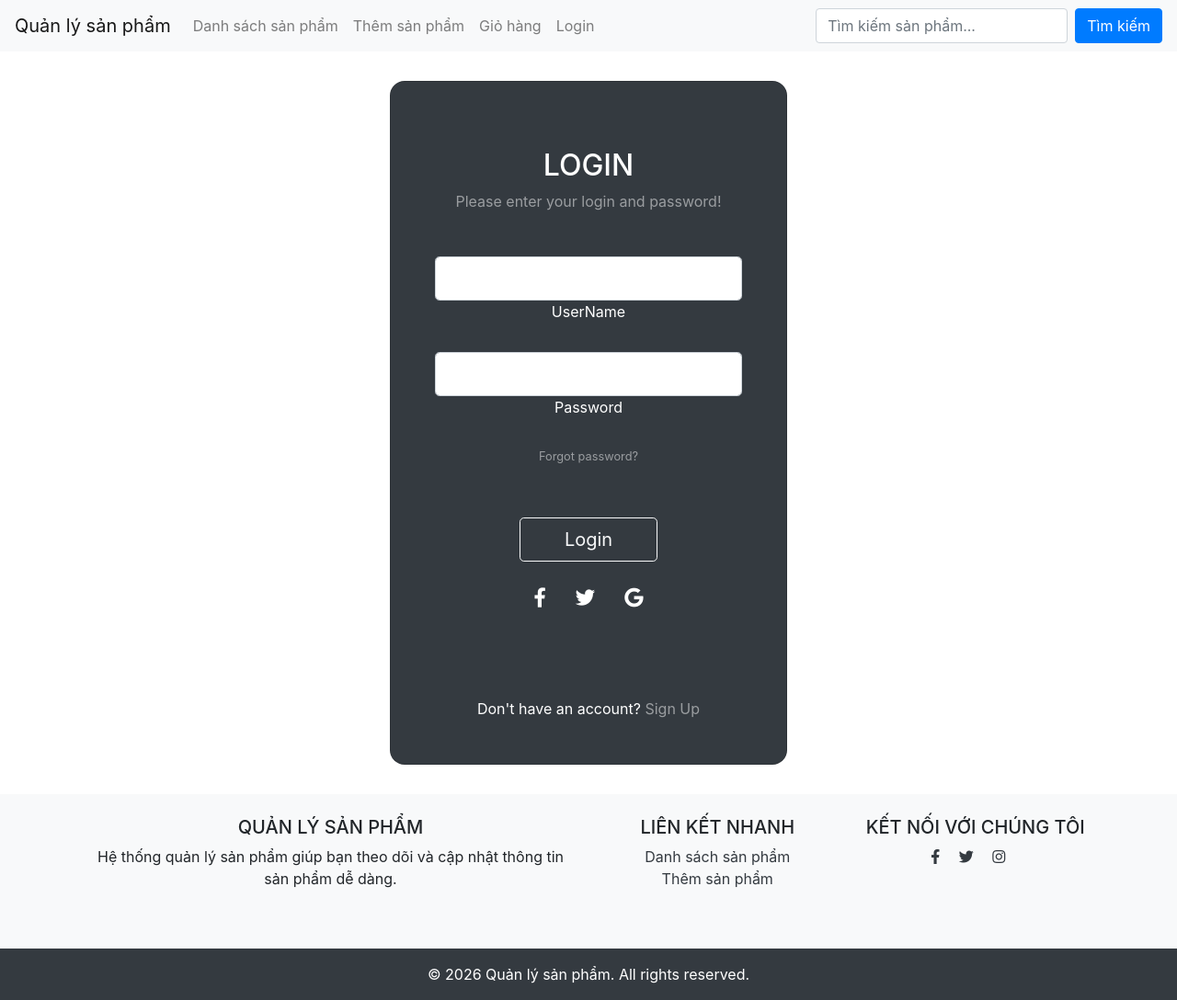
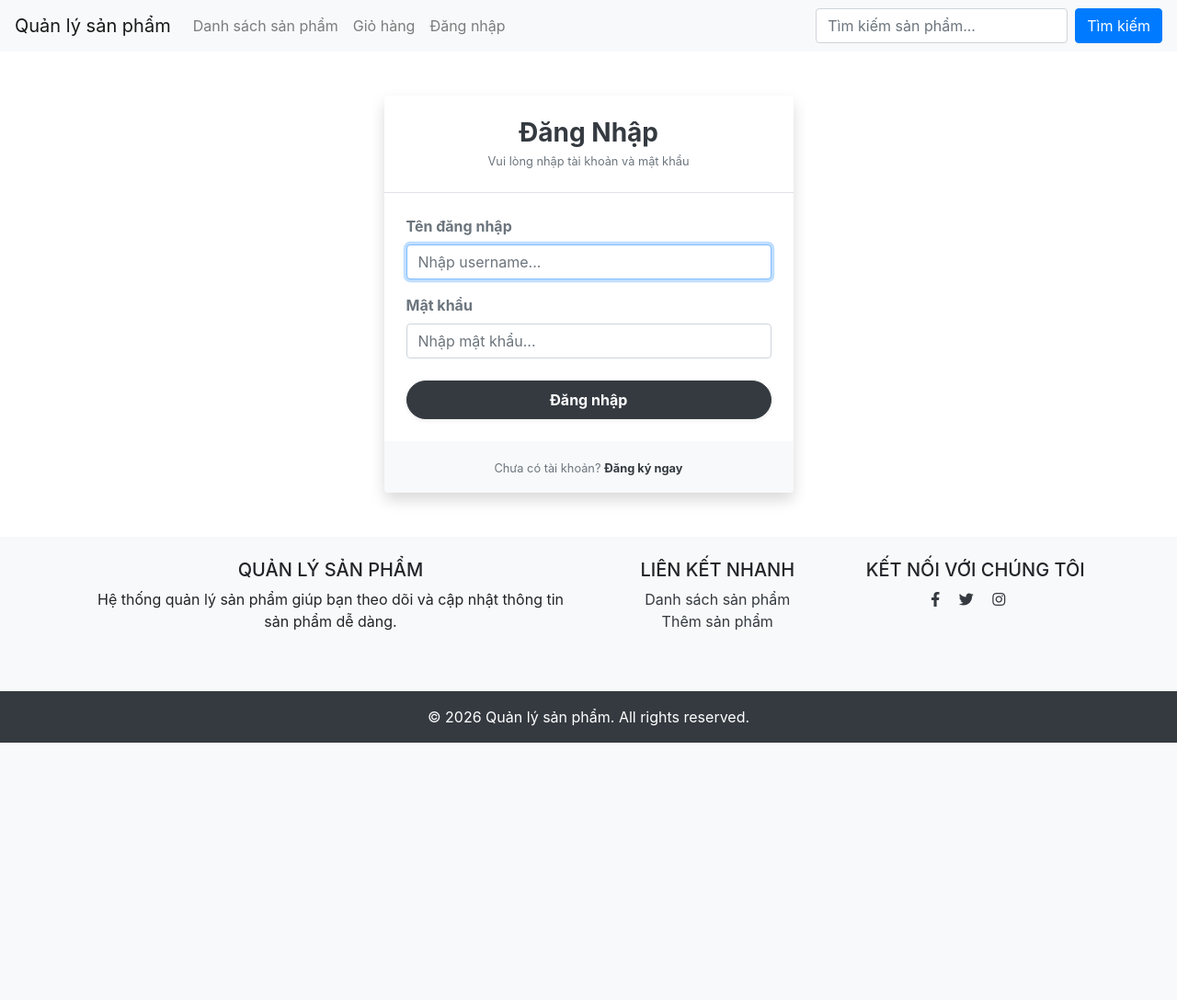
Before and after one commit to nguyexndii/web-php, a PHP site: page /account/login in a window 1280 px wide. Shown: the whole page at 92% size. After the commit the page ends 808 px from the top, so only its background shows below. Run offline with PHP 8.4, Linux system fonts and the light colour scheme; some libraries are stand-ins or nearby versions.

Commit message:
Hoan thanh bai tap buoi 3: Gio hang va Phan quyen, lam dep giao dien account

```diff
--- a/app/controllers/AccountController.php
+++ b/app/controllers/AccountController.php
@@ -46,7 +46,7 @@ class AccountController {
             } else {
                 $result = $this->accountModel->save($username, $fullName, $password, $role);
                 if ($result) {
-                    header('Location: /webbanhang/account/login');
+                    header('Location: ' . BASE_PATH . '/account/login');
                     exit;
                 }
             }
@@ -58,7 +58,7 @@ class AccountController {
         SessionHelper::start();
         unset($_SESSION['username']);
         unset($_SESSION['role']);
-        header('Location: /webbanhang/product');
+        header('Location: ' . BASE_PATH . '/product');
         exit;
     }
 
@@ -73,7 +73,7 @@ class AccountController {
                 SessionHelper::start();
                 $_SESSION['username'] = $account->username;
                 $_SESSION['role'] = $account->role;
-                header('Location: /webbanhang/product');
+                header('Location: ' . BASE_PATH . '/product');
                 exit;
             } else {
                 $error = $account ? "Mật khẩu không đúng!" : "Không tìm thấy tài khoản!";
--- a/app/controllers/DefaultController.php
+++ b/app/controllers/DefaultController.php
@@ -2,7 +2,7 @@
 class DefaultController {
     // Tự động chuyển hướng từ trang chủ sang danh sách sản phẩm để tránh lỗi màn hình trống
     public function index() {
-        header('Location: /webbanhang/Product');
+        header('Location: ' . BASE_PATH . '/Product');
         exit();
     }
 }
--- a/app/helpers/SessionHelper.php
+++ b/app/helpers/SessionHelper.php
@@ -24,5 +24,11 @@ class SessionHelper {
         self::start();
         return $_SESSION['role'] ?? 'guest';
     }
+
+    // Thêm phương thức kiểm tra role cụ thể
+    public static function hasRole($role) {
+        self::start();
+        return isset($_SESSION['role']) && $_SESSION['role'] === $role;
+    }
 }
 ?>
--- a/app/views/account/login.php
+++ b/app/views/account/login.php
@@ -1,45 +1,43 @@
 <?php include 'app/views/shares/header.php'; ?>
 
-<section class="gradient-custom py-2">
-    <div class="container">
-        <div class="row d-flex justify-content-center align-items-center">
-            <div class="col-12 col-md-8 col-lg-6 col-xl-5">
-                <div class="card bg-dark text-white" style="border-radius: 1rem;">
-                    <div class="card-body p-5 text-center">
-                        <form action="/webbanhang/account/checklogin" method="post">
-                            <div class="mb-md-5 mt-md-4 pb-5">
-                                <h2 class="fw-bold mb-2 text-uppercase">Login</h2>
-                                <p class="text-white-50 mb-5">Please enter your login and password!</p>
+<div class="row justify-content-center my-5">
+    <div class="col-md-6 col-lg-5">
+        <div class="card shadow border-0 rounded-lg">
+            <div class="card-header bg-white text-dark text-center py-4 rounded-top border-bottom">
+                <h3 class="font-weight-bold mb-0 text-dark">Đăng Nhập</h3>
+                <p class="text-muted mb-0 mt-1 small">Vui lòng nhập tài khoản và mật khẩu</p>
+            </div>
+            <div class="card-body p-4">
+                <?php if (isset($error)): ?>
+                    <div class="alert alert-danger shadow-sm py-2 text-center" role="alert">
+                        <?php echo htmlspecialchars($error, ENT_QUOTES, 'UTF-8'); ?>
+                    </div>
+                <?php endif; ?>
 
-                                <?php if (isset($error)): ?>
-                                    <div class="text-danger font-weight-bold mb-3"><?php echo htmlspecialchars($error, ENT_QUOTES, 'UTF-8'); ?></div>
-                                <?php endif; ?>
+                <form action="<?php echo BASE_PATH; ?>/account/checklogin" method="post">
+                    <div class="form-group">
+                        <label for="username" class="font-weight-bold text-secondary">Tên đăng nhập</label>
+                        <input type="text" id="username" name="username" class="form-control" placeholder="Nhập username..." required autofocus>
+                    </div>
 
-                                <div class="form-outline form-white mb-4">
-                                    <input type="text" name="username" class="form-control form-control-lg" />
-                                    <label class="form-label" for="typeEmailX">UserName</label>
-                                </div>
-                                <div class="form-outline form-white mb-4">
-                                    <input type="password" name="password" class="form-control form-control-lg" />
-                                    <label class="form-label" for="typePasswordX">Password</label>
-                                </div>
-                                <p class="small mb-5 pb-lg-2"><a class="text-white-50" href="#!">Forgot password?</a></p>
-                                <button class="btn btn-outline-light btn-lg px-5" type="submit">Login</button>
-                                <div class="d-flex justify-content-center text-center mt-4 pt-1">
-                                    <a href="#!" class="text-white"><i class="fab fa-facebook-f fa-lg"></i></a>
-                                    <a href="#!" class="text-white"><i class="fab fa-twitter fa-lg mx-4 px-2"></i></a>
-                                    <a href="#!" class="text-white"><i class="fab fa-google fa-lg"></i></a>
-                                </div>
-                            </div>
-                            <div>
-                                <p class="mb-0">Don't have an account? <a href="/webbanhang/account/register" class="text-white-50 fw-bold">Sign Up</a> </p>
-                            </div>
-                        </form>
+                    <div class="form-group mt-3">
+                        <label for="password" class="font-weight-bold text-secondary">Mật khẩu</label>
+                        <input type="password" id="password" name="password" class="form-control" placeholder="Nhập mật khẩu..." required>
                     </div>
-                </div>
+
+                    <div class="mt-4">
+                        <button type="submit" class="btn btn-dark btn-block py-2 font-weight-bold shadow-sm rounded-pill">
+                            Đăng nhập
+                        </button>
+                    </div>
+                </form>
+            </div>
+            <div class="card-footer bg-light text-center py-3 border-top-0 rounded-bottom">
+                <span class="text-muted small">Chưa có tài khoản? </span>
+                <a href="<?php echo BASE_PATH; ?>/account/register" class="font-weight-bold text-dark small">Đăng ký ngay</a>
             </div>
         </div>
     </div>
-</section>
+</div>
 
 <?php include 'app/views/shares/footer.php'; ?>
--- a/app/views/product/add.php
+++ b/app/views/product/add.php
@@ -15,7 +15,7 @@
         <?php endif; ?>
 
         <!-- Đã thêm thuộc tính enctype="multipart/form-data" để hỗ trợ upload hình ảnh -->
-        <form method="POST" action="/webbanhang/Product/save" enctype="multipart/form-data" onsubmit="return validateForm();" class="shadow-sm p-4 rounded bg-white border">
+        <form method="POST" action="<?php echo BASE_PATH; ?>/Product/save" enctype="multipart/form-data" onsubmit="return validateForm();" class="shadow-sm p-4 rounded bg-white border">
             <div class="form-group">
                 <label for="name" class="font-weight-bold">Tên sản phẩm:</label>
                 <input type="text" id="name" name="name" class="form-control" placeholder="Nhập tên sản phẩm (ví dụ: iPhone 15 Pro Max)" required>
@@ -59,7 +59,7 @@
             <button type="submit" class="btn btn-primary btn-block mt-4">Thêm sản phẩm</button>
         </form>
 
-        <a href="/webbanhang/Product/" class="btn btn-secondary mt-3"><i class="fas fa-arrow-left"></i> Quay lại danh sách sản phẩm</a>
+        <a href="<?php echo BASE_PATH; ?>/Product/" class="btn btn-secondary mt-3"><i class="fas fa-arrow-left"></i> Quay lại danh sách sản phẩm</a>
     </div>
 </div>
 
--- a/app/views/product/cart.php
+++ b/app/views/product/cart.php
@@ -13,7 +13,7 @@
                 <h2><?php echo htmlspecialchars($item['name'], ENT_QUOTES, 'UTF-8'); ?></h2>
 
                 <?php if (!empty($item['image'])): ?>
-                    <img src="/webbanhang/public/images/<?php echo htmlspecialchars($item['image'], ENT_QUOTES, 'UTF-8'); ?>" alt="Product Image" style="max-width: 100px;">
+                    <img src="<?php echo BASE_PATH; ?>/public/images/<?php echo htmlspecialchars($item['image'], ENT_QUOTES, 'UTF-8'); ?>" alt="Product Image" style="max-width: 100px;">
                 <?php endif; ?>
 
                 <p>Giá: <?php echo number_format($item['price'], 0, ',', '.'); ?> VND</p>
@@ -35,10 +35,10 @@
 <?php endif; ?>
 
 <div class="mt-3">
-    <a href="/webbanhang/Product" class="btn btn-secondary mt-2">Tiếp tục mua sắm</a>
+    <a href="<?php echo BASE_PATH; ?>/Product" class="btn btn-secondary mt-2">Tiếp tục mua sắm</a>
     <?php if (!empty($cart)): ?>
         <!-- Chỉ hiển thị nút thanh toán khi giỏ hàng có sản phẩm -->
-        <a href="/webbanhang/Product/checkout" class="btn btn-primary mt-2">Thanh Toán</a>
+        <a href="<?php echo BASE_PATH; ?>/Product/checkout" class="btn btn-primary mt-2">Thanh Toán</a>
     <?php endif; ?>
 </div>
 
--- a/app/views/product/checkout.php
+++ b/app/views/product/checkout.php
@@ -31,13 +31,13 @@
                 <strong class="text-danger h5 mb-0"><?php echo number_format($totalPrice, 0, ',', '.'); ?> VND</strong>
             </li>
         </ul>
-        <a href="/webbanhang/Product/cart" class="btn btn-outline-secondary btn-block shadow-sm mt-3">Quay lại giỏ hàng</a>
+        <a href="<?php echo BASE_PATH; ?>/Product/cart" class="btn btn-outline-secondary btn-block shadow-sm mt-3">Quay lại giỏ hàng</a>
     </div>
 
     <!-- Cột hiển thị Form để người dùng nhập thông tin giao nhận hàng -->
     <div class="col-md-6">
         <h3 class="mb-3 text-secondary">Thông tin giao hàng</h3>
-        <form method="POST" action="/webbanhang/Product/processCheckout" class="p-4 border rounded shadow-sm bg-white">
+        <form method="POST" action="<?php echo BASE_PATH; ?>/Product/processCheckout" class="p-4 border rounded shadow-sm bg-white">
             <div class="form-group">
                 <label for="name" class="font-weight-bold">Họ tên người nhận:</label>
                 <input type="text" id="name" name="name" class="form-control" placeholder="Nhập đầy đủ họ tên..." required>
--- a/app/views/product/edit.php
+++ b/app/views/product/edit.php
@@ -15,7 +15,7 @@
         <?php endif; ?>
 
         <!-- Đã thêm thuộc tính enctype="multipart/form-data" để hỗ trợ upload hình ảnh mới -->
-        <form method="POST" action="/webbanhang/Product/update" enctype="multipart/form-data" onsubmit="return validateForm();" class="shadow-sm p-4 rounded bg-white border">
+        <form method="POST" action="<?php echo BASE_PATH; ?>/Product/update" enctype="multipart/form-data" onsubmit="return validateForm();" class="shadow-sm p-4 rounded bg-white border">
             <input type="hidden" name="id" value="<?php echo htmlspecialchars($product->id, ENT_QUOTES, 'UTF-8'); ?>">
 
             <div class="form-group">
@@ -54,7 +54,7 @@
                 <label class="font-weight-bold">Hình ảnh sản phẩm hiện tại:</label>
                 <div class="mb-3">
                     <?php if (!empty($product->image) && file_exists('public/images/' . $product->image)): ?>
-                        <img src="/webbanhang/public/images/<?php echo $product->image; ?>" alt="<?php echo htmlspecialchars($product->name, ENT_QUOTES, 'UTF-8'); ?>" class="img-thumbnail" style="max-height: 150px; object-fit: contain;">
+                        <img src="<?php echo BASE_PATH; ?>/public/images/<?php echo $product->image; ?>" alt="<?php echo htmlspecialchars($product->name, ENT_QUOTES, 'UTF-8'); ?>" class="img-thumbnail" style="max-height: 150px; object-fit: contain;">
                     <?php else: ?>
                         <div class="p-3 bg-light text-muted border rounded text-center d-inline-block" style="width: 150px; height: 150px; line-height: 110px;">
                             Chưa có ảnh
@@ -73,7 +73,7 @@
             <button type="submit" class="btn btn-warning btn-block mt-4 text-dark font-weight-bold">Lưu thay đổi</button>
         </form>
 
-        <a href="/webbanhang/Product/" class="btn btn-secondary mt-3"><i class="fas fa-arrow-left"></i> Quay lại danh sách sản phẩm</a>
+        <a href="<?php echo BASE_PATH; ?>/Product/" class="btn btn-secondary mt-3"><i class="fas fa-arrow-left"></i> Quay lại danh sách sản phẩm</a>
     </div>
 </div>
 
--- a/app/views/product/orderConfirmation.php
+++ b/app/views/product/orderConfirmation.php
@@ -44,7 +44,7 @@
     <?php endif; ?>
 
     <div class="mt-4">
-        <a href="/webbanhang/Product" class="btn btn-primary font-weight-bold shadow-sm px-4 py-2">Tiếp tục mua hàng</a>
+        <a href="<?php echo BASE_PATH; ?>/Product" class="btn btn-primary font-weight-bold shadow-sm px-4 py-2">Tiếp tục mua hàng</a>
     </div>
 </div>
 
--- a/app/views/shares/footer.php
+++ b/app/views/shares/footer.php
@@ -15,8 +15,8 @@
                 <div class="col-lg-3 col-md-6 mb-4">
                     <h5 class="text-uppercase">Liên kết nhanh</h5>
                     <ul class="list-unstyled mb-0">
-                        <li><a href="/webbanhang/Product/" class="text-dark">Danh sách sản phẩm</a></li>
-                        <li><a href="/webbanhang/Product/add" class="text-dark">Thêm sản phẩm</a></li>
+                        <li><a href="<?php echo BASE_PATH; ?>/Product/" class="text-dark">Danh sách sản phẩm</a></li>
+                        <li><a href="<?php echo BASE_PATH; ?>/Product/add" class="text-dark">Thêm sản phẩm</a></li>
                     </ul>
                 </div>
                 <!-- Cột mạng xã hội -->
--- a/app/views/shares/header.php
+++ b/app/views/shares/header.php
@@ -20,30 +20,32 @@
 <body>
     <!-- Thanh điều hướng navbar -->
     <nav class="navbar navbar-expand-lg navbar-light bg-light">
-        <a class="navbar-brand" href="/webbanhang/Product/">Quản lý sản phẩm</a>
+        <a class="navbar-brand" href="<?php echo BASE_PATH; ?>/Product/">Quản lý sản phẩm</a>
         <button class="navbar-toggler" type="button" data-toggle="collapse" data-target="#navbarNav" aria-controls="navbarNav" aria-expanded="false" aria-label="Toggle navigation">
             <span class="navbar-toggler-icon"></span>
         </button>
         <div class="collapse navbar-collapse" id="navbarNav">
             <ul class="navbar-nav">
                 <li class="nav-item">
-                    <a class="nav-link" href="/webbanhang/Product/">Danh sách sản phẩm</a>
+                    <a class="nav-link" href="<?php echo BASE_PATH; ?>/Product/">Danh sách sản phẩm</a>
+                </li>
+                <?php if (SessionHelper::isAdmin()): ?>
+                    <li class="nav-item">
+                        <a class="nav-link" href="<?php echo BASE_PATH; ?>/Product/add">Thêm sản phẩm</a>
+                    </li>
+                <?php endif; ?>
+                <li class="nav-item">
+                    <a class="nav-link" href="<?php echo BASE_PATH; ?>/Product/cart">Giỏ hàng</a>
                 </li>
                 <li class="nav-item">
-                    <a class="nav-link" href="/webbanhang/Product/add">Thêm sản phẩm</a>
+                    <?php if(SessionHelper::isLoggedIn()){ echo "<a class='nav-link'>".htmlspecialchars($_SESSION['username'])." (".SessionHelper::getRole().")</a>"; } else{ echo "<a class='nav-link' href='" . BASE_PATH . "/account/login'>Đăng nhập</a>"; } ?>
                 </li>
                 <li class="nav-item">
-                    <a class="nav-link" href="/webbanhang/Product/cart">Giỏ hàng</a>
-                </li>
-                <li class="nav-item">
-                    <?php if(SessionHelper::isLoggedIn()){ echo "<a class='nav-link'>".$_SESSION['username']."</a>"; } else{ echo "<a class='nav-link' href='/webbanhang/account/login'>Login</a>"; } ?>
-                </li>
-                <li class="nav-item">
-                    <?php if(SessionHelper::isLoggedIn()){ echo "<a class='nav-link' href='/webbanhang/account/logout'>Logout</a>"; } ?>
+                    <?php if(SessionHelper::isLoggedIn()){ echo "<a class='nav-link' href='" . BASE_PATH . "/account/logout'>Đăng xuất</a>"; } ?>
                 </li>
             </ul>
             <!-- Form tìm kiếm sản phẩm gửi từ khóa qua tham số 'search' bằng phương thức GET -->
-            <form class="form-inline ml-auto" action="/webbanhang/Product/" method="GET">
+            <form class="form-inline ml-auto" action="<?php echo BASE_PATH; ?>/Product/" method="GET">
                 <input class="form-control mr-2" type="text" name="search" placeholder="Tìm kiếm sản phẩm..." value="<?php echo isset($_GET['search']) ? htmlspecialchars($_GET['search'], ENT_QUOTES, 'UTF-8') : ''; ?>" required>
                 <button class="btn btn-primary" type="submit">Tìm kiếm</button>
             </form>
--- a/index.php
+++ b/index.php
@@ -1,4 +1,5 @@
 <?php
+define('BASE_PATH', rtrim(str_replace('\\', '/', dirname($_SERVER['SCRIPT_NAME'])), '/'));
 session_start();
 // Tải trước Model của Sản phẩm như giáo trình yêu cầu
 require_once 'app/models/ProductModel.php';
```
Also changed, not shown: app/controllers/ProductController.php (+33 -7 lines), app/views/account/register.php (+48 -26 lines), app/views/product/list.php (+11 -7 lines), app/views/product/show.php (+8 -6 lines), seed.sql (+6 -1 lines), 1 other file.
